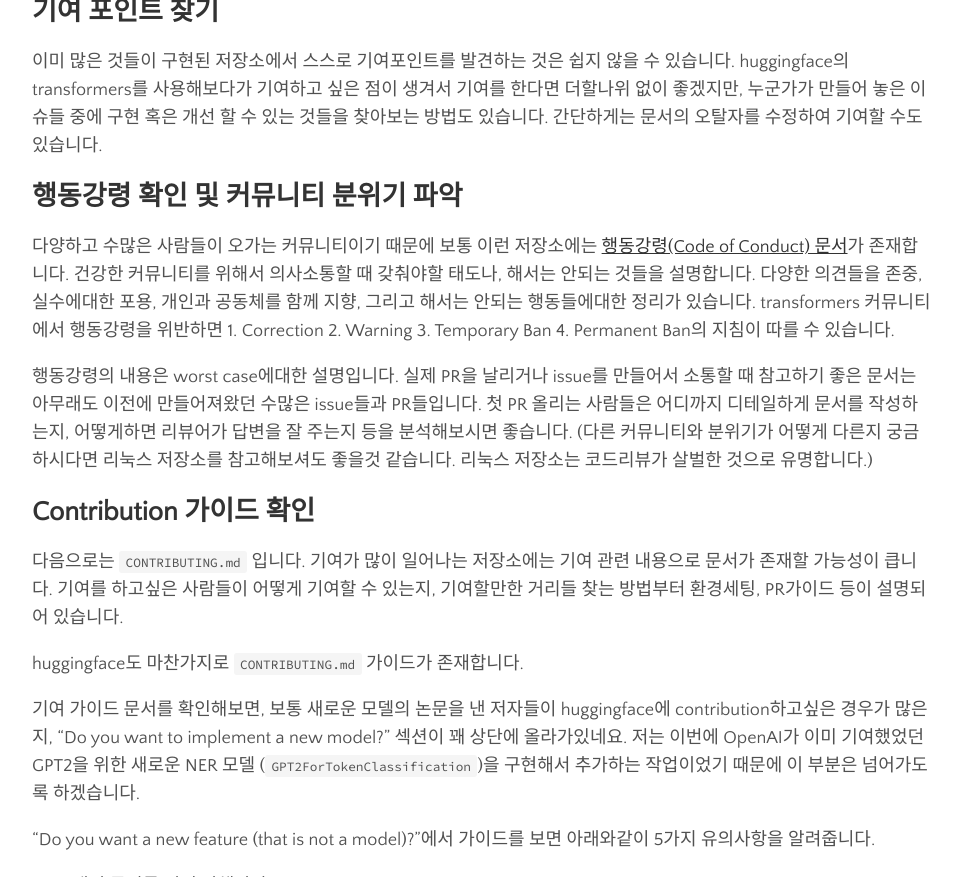
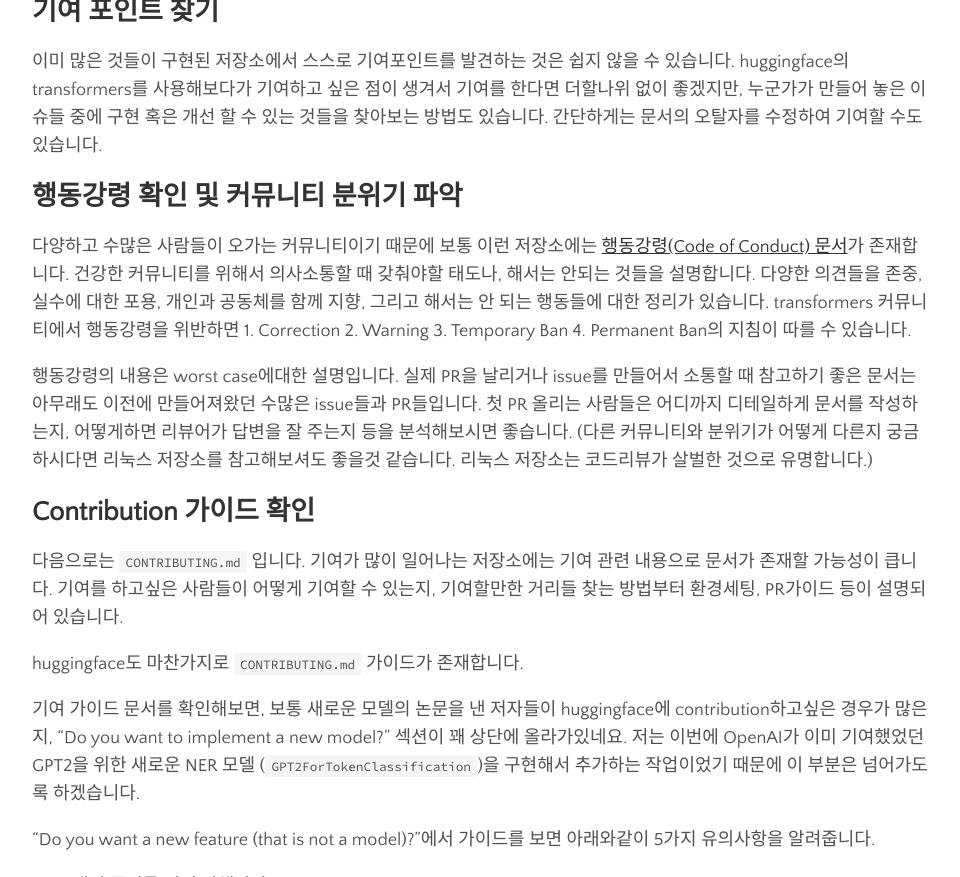
Before and after one commit to lassl/_lassl.github.io, a Jekyll site: the page built from _posts/2021-09-08-contribution-to-transformers.md, in a window 1280 px wide and 900 px high, scrolled down 874 px, cut to the strip 23-900 px from the top of the window. Shown: the whole strip, without its empty margins (158-1118 px from the left). Built offline with Jekyll 4.4.1, drawn with Linux system fonts in a browser that asks for light colours; comment, search, counter and statistics services are not loaded.

```diff
--- a/_posts/2021-09-08-contribution-to-transformers.md
+++ b/_posts/2021-09-08-contribution-to-transformers.md
@@ -18,7 +18,7 @@ tags: [opensource, transformers, gpt, ner]
 
 ## 행동강령 확인 및 커뮤니티 분위기 파악
 
-다양하고 수많은 사람들이 오가는 커뮤니티이기 때문에 보통 이런 저장소에는 [행동강령(Code of Conduct) 문서](https://github.com/huggingface/transformers/blob/master/CODE_OF_CONDUCT.md)가 존재합니다. 건강한 커뮤니티를 위해서 의사소통할 때 갖춰야할 태도나, 해서는 안되는 것들을 설명합니다. 다양한 의견들을 존중, 실수에대한 포용, 개인과 공동체를 함께 지향, 그리고 해서는 안되는 행동들에대한 정리가 있습니다. transformers 커뮤니티에서 행동강령을 위반하면 1. Correction 2. Warning 3. Temporary Ban 4. Permanent Ban의 지침이 따를 수 있습니다.
+다양하고 수많은 사람들이 오가는 커뮤니티이기 때문에 보통 이런 저장소에는 [행동강령(Code of Conduct) 문서](https://github.com/huggingface/transformers/blob/master/CODE_OF_CONDUCT.md)가 존재합니다. 건강한 커뮤니티를 위해서 의사소통할 때 갖춰야할 태도나, 해서는 안되는 것들을 설명합니다. 다양한 의견들을 존중, 실수에 대한 포용, 개인과 공동체를 함께 지향, 그리고 해서는 안 되는 행동들에 대한 정리가 있습니다. transformers 커뮤니티에서 행동강령을 위반하면 1. Correction 2. Warning 3. Temporary Ban 4. Permanent Ban의 지침이 따를 수 있습니다.
 
 행동강령의 내용은 worst case에대한 설명입니다. 실제 PR을 날리거나 issue를 만들어서 소통할 때 참고하기 좋은 문서는 아무래도 이전에 만들어져왔던 수많은 issue들과 PR들입니다. 첫 PR 올리는 사람들은 어디까지 디테일하게 문서를 작성하는지, 어떻게하면 리뷰어가 답변을 잘 주는지 등을 분석해보시면 좋습니다. (다른 커뮤니티와 분위기가 어떻게 다른지 궁금하시다면 리눅스 저장소를 참고해보셔도 좋을것 같습니다. 리눅스 저장소는 코드리뷰가 살벌한 것으로 유명합니다.)
 
```
